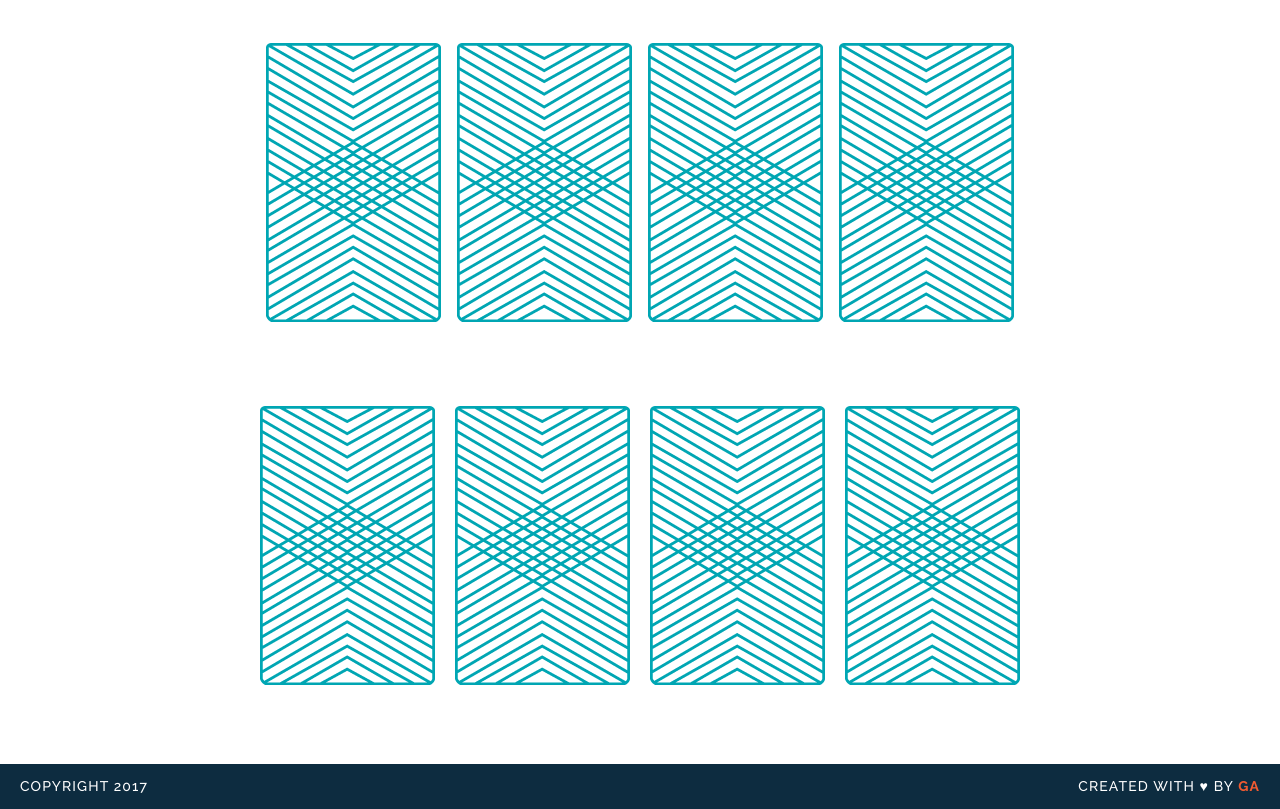
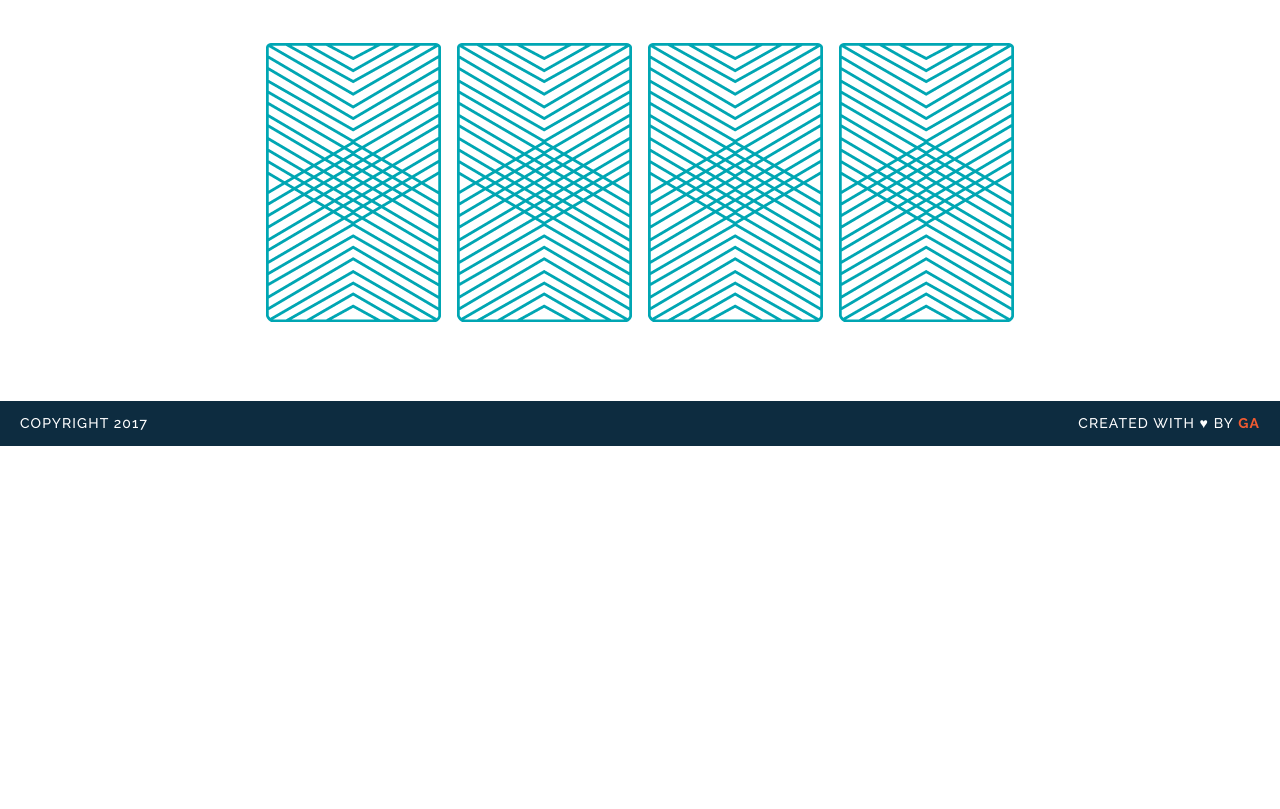
Before and after one commit to ahawkz/wdi-fundamentals-memorygame, a plain HTML site: page memory_game/index.html in a window 1280 px wide. Shown: the part 344-1153 px from the top of the page. After the commit the page ends 800 px from the top, so only its background shows below. Drawn offline with Linux system fonts and the light colour scheme; a web font is replaced by a local one.

Commit message:
created game logic

```diff
--- a/memory_game/index.html
+++ b/memory_game/index.html
@@ -18,12 +18,7 @@
 			<p class="description">Concentration, also known as Match Match, Memory, Pelmanism, Shinkei-suijaku, Pexeso or simply Pairs, is a card game in which all of the cards are laid face down on a surface and two cards are flipped face up over each turn. The object of the game is to turn over pairs of matching cards.</p>
 
 		<div id="game-board" class="board clearfix"></div>
-		<div>
-			<img src="images/back.png" alt="Queen of Diamonds">
-			<img src="images/back.png" alt="Queen of Hearts">
-			<img src="images/back.png" alt="King of Diamonds">
-			<img src="images/back.png" alt="King of Hearts">
-		</div>
+
 	</main>
 	<footer class="clearfix">
 		<p class="copyright">Copyright 2017</p>
```
